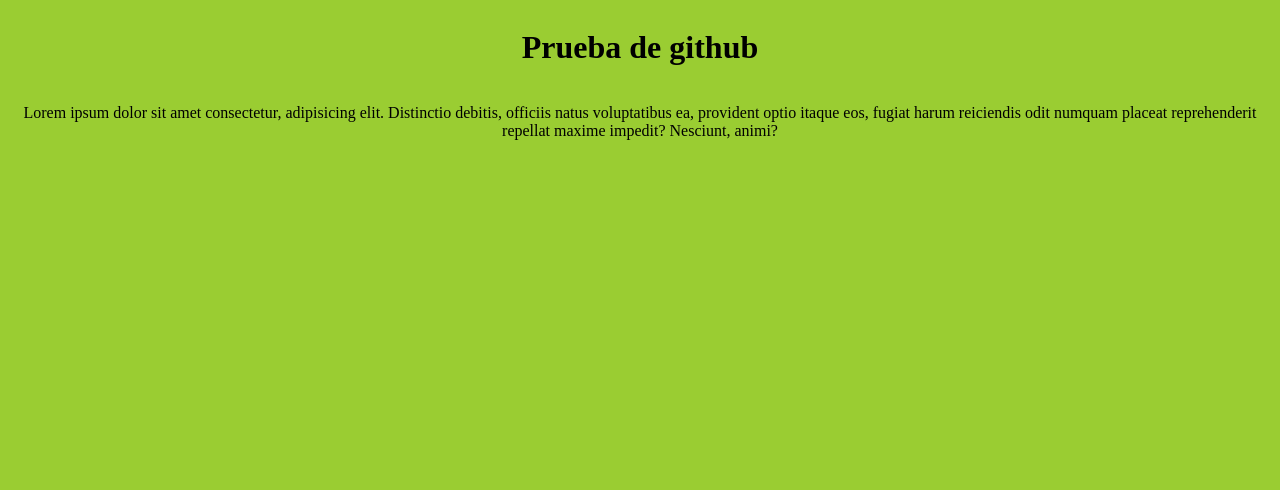
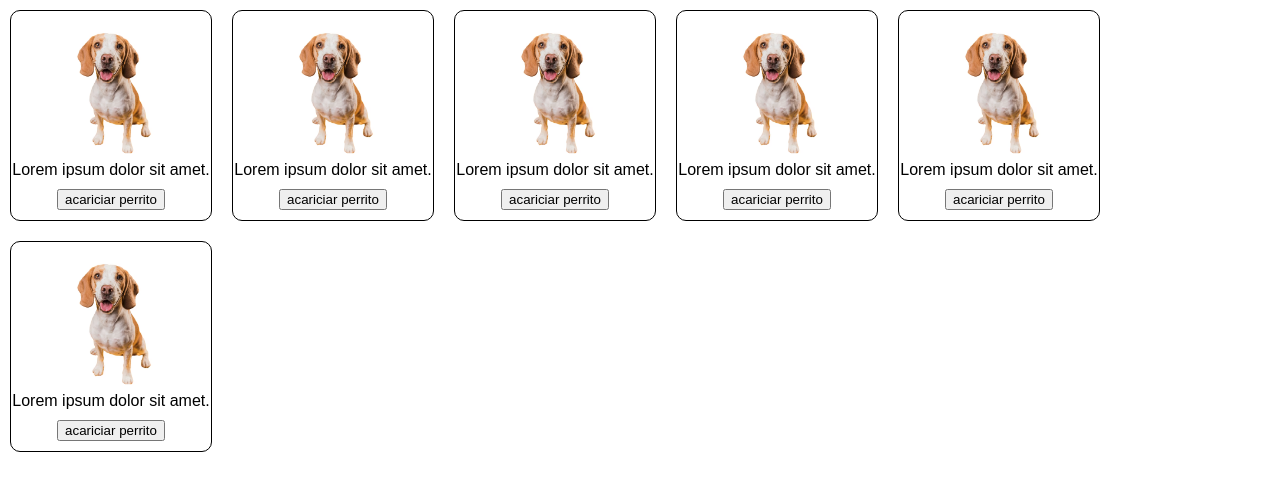
Before and after one commit to Matiasalbina/proyecto-github-prueba, a plain HTML site: page index.html in a window 1280 px wide. Drawn offline with Linux system fonts and the light colour scheme.

Commit message:
card personalizada

```diff
--- a/index.html
+++ b/index.html
@@ -7,7 +7,99 @@
     <link rel="stylesheet" href="./style.css">
 </head>
 <body>
-    <h1>Prueba de github</h1>
-    <p>Lorem ipsum dolor sit amet consectetur, adipisicing elit. Distinctio debitis, officiis natus voluptatibus ea, provident optio itaque eos, fugiat harum reiciendis odit numquam placeat reprehenderit repellat maxime impedit? Nesciunt, animi?</p>
+    <div class="cards">
+         <div class="card">
+      <div class="imagen">
+        <figure>
+            <img src="./perro-png.png" alt="">
+        </figure>
+     </div>
+     <div class="lorem">
+     <p>Lorem ipsum dolor sit amet.</p>
+     </div>
+     <div class="button">
+     <button>
+        acariciar perrito
+     </button>
+   </div>
+    </div>
+    <div class="card">
+        <div class="imagen">
+            <figure>
+                <img src="./perro-png.png" alt="">
+            </figure>
+       </div>
+       <div class="lorem">
+       <p>Lorem ipsum dolor sit amet.</p>
+       </div>
+       <div class="button">
+       <button>
+          acariciar perrito
+       </button>
+     </div>
+      </div>
+      <div class="card">
+        <div class="imagen">
+            <figure>
+                <img src="./perro-png.png" alt="">
+            </figure>
+       </div>
+       <div class="lorem">
+       <p>Lorem ipsum dolor sit amet.</p>
+       </div>
+       <div class="button">
+       <button>
+          acariciar perrito
+       </button>
+     </div>
+      </div>
+      <div class="card">
+        <div class="imagen">
+            <figure>
+                <img src="./perro-png.png" alt="">
+            </figure>
+       </div>
+       <div class="lorem">
+       <p>Lorem ipsum dolor sit amet.</p>
+       </div>
+       <div class="button">
+       <button>
+          acariciar perrito
+       </button>
+     </div>
+      </div>
+      <div class="card">
+        <div class="imagen">
+            <figure>
+                <img src="./perro-png.png" alt="">
+            </figure>
+       </div>
+       <div class="lorem">
+       <p>Lorem ipsum dolor sit amet.</p>
+       </div>
+       <div class="button">
+       <button>
+          acariciar perrito
+       </button>
+     </div>
+      </div>
+      <div class="card">
+        <div class="imagen">
+            <figure>
+                <img src="./perro-png.png" alt="">
+            </figure>
+       </div>
+       <div class="lorem">
+       <p>Lorem ipsum dolor sit amet.</p>
+       </div>
+       <div class="button">
+       <button>
+          acariciar perrito
+       </button>
+     </div>
+      </div>
+    </div>
+
+
 </body>
 </html>
--- a/style.css
+++ b/style.css
@@ -1,7 +1,48 @@
 body {
-    display: flex;
-    flex-direction: column;
-    background-color: yellowgreen;
-    align-items: center;
-    text-align: center;
+  margin: 0;
+  padding: 0;
+  box-sizing: border-box;
+  font-family: sans-serif;
 }
+
+.cards {
+  display: flex;
+  align-items: center;
+  flex-wrap: wrap;
+}
+
+.card {
+  display: flex;
+  flex-direction: column;
+  align-items: center;
+  border: 1px solid black;
+  margin: 10px;
+  border-radius: 10px;
+  /* background-color: blue; */
+}
+
+.imagen figure {
+  width: 100%;
+  height: 100%;
+  margin: 0;
+}
+
+figure img {
+  width: 200px;
+  padding-top: 15px;
+}
+
+.lorem {
+  /* background-color: yellowgreen; */
+  width: 100%;
+  text-align: center;
+}
+
+.lorem p {
+  margin: 0%;
+  /* background-color: yellow; */
+}
+
+.button {
+  padding: 10px;
+}
```
Also changed, not shown: perro-png.png (added).
